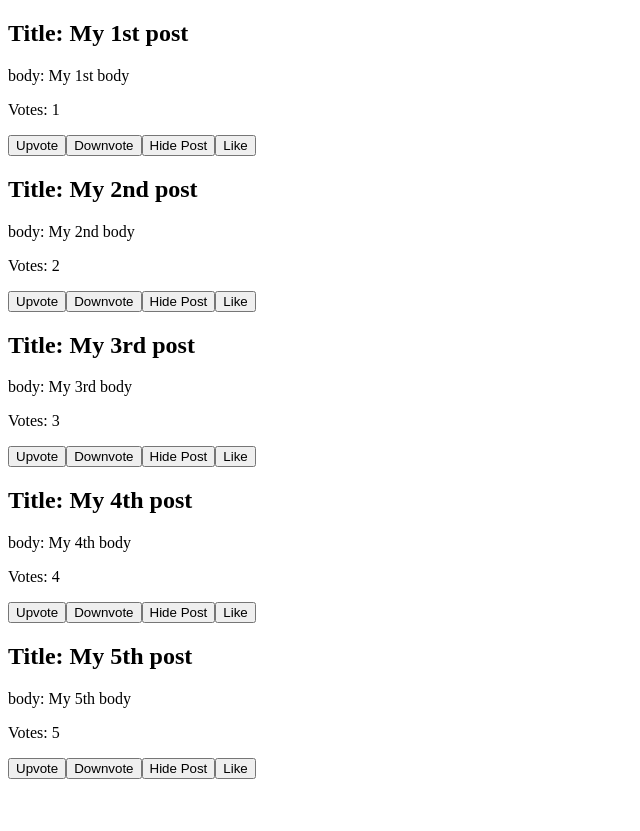
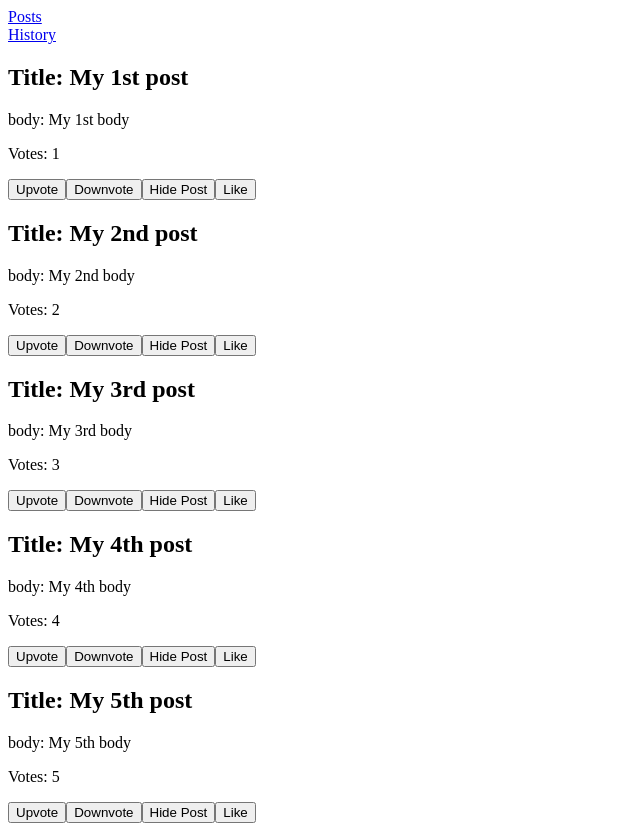
Before and after one commit to ahelmi365/post-reader, an Angular app: page / in a window 1280 px wide. Shown: the whole page, without its empty margins (0-640 px from the left). Before the commit the page ends 800 px from the top, so only its background shows below. Built offline with nearby package versions, Linux system fonts and the light colour scheme.

Commit message:
Add Navigation Bar

```diff
--- a/src/app/app-routing.module.ts
+++ b/src/app/app-routing.module.ts
@@ -1,7 +1,14 @@
 import { NgModule } from '@angular/core';
 import { RouterModule, Routes } from '@angular/router';
 
-const routes: Routes = [];
+
+import { PostsComponent } from './posts/posts.component';
+import { HistoryComponent } from './history/history.component';
+
+const routes: Routes = [
+  {path:'', component:PostsComponent},
+  {path:'history', component:HistoryComponent}
+];
 
 @NgModule({
   imports: [RouterModule.forRoot(routes)],
--- a/src/app/app.component.html
+++ b/src/app/app.component.html
@@ -1 +1,4 @@
-<app-posts></app-posts>
+<!-- <app-posts></app-posts> -->
+<app-nav-bar></app-nav-bar>
+
+<router-outlet></router-outlet>
--- a/src/app/app.module.ts
+++ b/src/app/app.module.ts
@@ -5,12 +5,16 @@ import { AppRoutingModule } from './app-routing.module';
 import { AppComponent } from './app.component';
 import { PostsComponent } from './posts/posts.component';
 import { PostItemComponent } from './post-item/post-item.component';
+import { HistoryComponent } from './history/history.component';
+import { NavBarComponent } from './nav-bar/nav-bar.component';
 
 @NgModule({
   declarations: [
     AppComponent,
     PostsComponent,
-    PostItemComponent
+    PostItemComponent,
+    HistoryComponent,
+    NavBarComponent
   ],
   imports: [
     BrowserModule,
--- /dev/null
+++ b/src/app/history/history.component.html
@@ -0,0 +1 @@
+<p>history works!</p>
--- /dev/null
+++ b/src/app/history/history.component.ts
@@ -0,0 +1,15 @@
+import { Component, OnInit } from '@angular/core';
+
+@Component({
+  selector: 'app-history',
+  templateUrl: './history.component.html',
+  styleUrls: ['./history.component.css']
+})
+export class HistoryComponent implements OnInit {
+
+  constructor() { }
+
+  ngOnInit(): void {
+  }
+
+}
--- a/src/app/models/Post.ts
+++ b/src/app/models/Post.ts
@@ -9,7 +9,5 @@ export class Post{
         this.title='';
         this.body='';
         this.votes=1;
-
     }
-
 }
--- /dev/null
+++ b/src/app/nav-bar/nav-bar.component.html
@@ -0,0 +1,5 @@
+<div>
+    <a routerLink="/">Posts</a>
+    <br>
+    <a routerLink="/history">History</a>
+</div>
--- /dev/null
+++ b/src/app/nav-bar/nav-bar.component.ts
@@ -0,0 +1,15 @@
+import { Component, OnInit } from '@angular/core';
+
+@Component({
+  selector: 'app-nav-bar',
+  templateUrl: './nav-bar.component.html',
+  styleUrls: ['./nav-bar.component.css']
+})
+export class NavBarComponent implements OnInit {
+
+  constructor() { }
+
+  ngOnInit(): void {
+  }
+
+}
```
Also changed, not shown: src/app/history/history.component.css (added), src/app/nav-bar/nav-bar.component.css (added), 2 other files (tests, documents, lock files or other folders).
